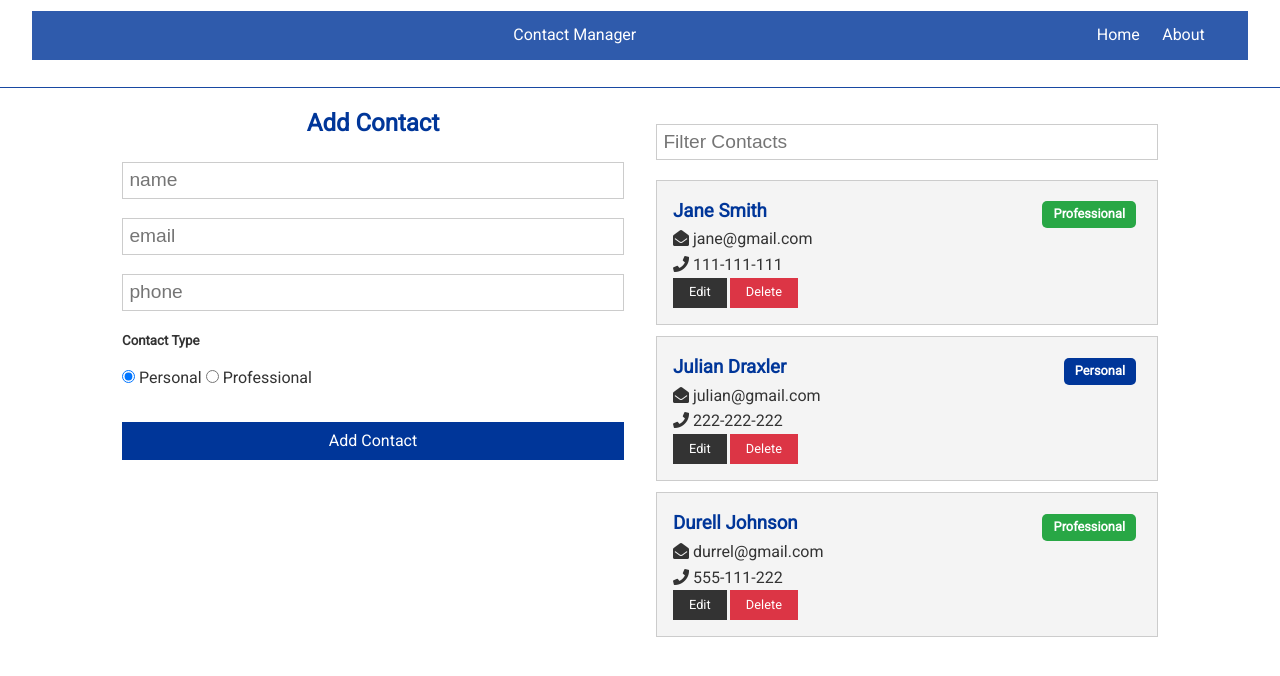
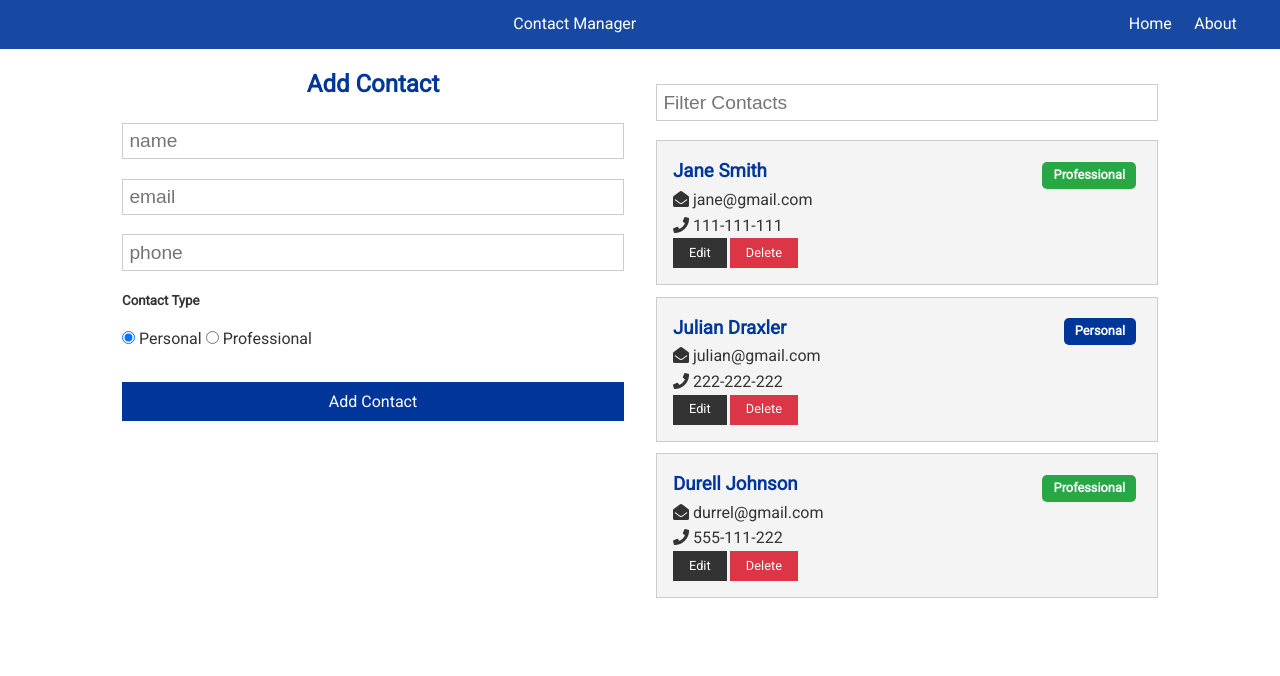
Before and after one commit to kdenno/ContactManager, a React (Create React App) app in the folder client/: page / in a window 1280 px wide. Shown: the top 676 px of the page. Built offline with nearby package versions, Linux system fonts and the light colour scheme; some icons are missing.

Commit message:
add fading effect on contacts

```diff
--- a/client/src/App.css
+++ b/client/src/App.css
@@ -394,10 +394,12 @@ table th {
 }
 .item-exit {
   opacity: 1;
+  transform: translateX(0)
 }
 .item-exit-active {
   opacity: 0;
-  transition: opacity 1000ms ease-in;
+  transform: translateX(1000px)
+  /* transition: opacity 1000ms ease-in; */
 }
 
 /* Mobile Styles */
--- a/client/src/components/contacts/ContactForm.js
+++ b/client/src/components/contacts/ContactForm.js
@@ -36,6 +36,7 @@ function ContactForm() {
     e.preventDefault();
     if(contactscontext.current) {
         contactscontext.updateContact(contact);
+        contactscontext.clearFilter();
         contactscontext.clearCurrent();
 
     }else {
--- a/client/src/components/contacts/Contacts.js
+++ b/client/src/components/contacts/Contacts.js
@@ -1,4 +1,5 @@
-import React, { useContext } from "react";
+import React, { useContext, Fragment } from "react";
+import { CSSTransition, TransitionGroup } from "react-transition-group";
 import ContactsContext from "../../context/contact/contactContext";
 import ContactItem from "./ContactItem";
 
@@ -6,15 +7,21 @@ function Contacts() {
   const contactscontext = useContext(ContactsContext);
   const { contacts, filtered } = contactscontext;
   return (
-    <div>
-      {filtered
-        ? filtered.map((contact) => (
-            <ContactItem contact={contact} key={contact.id} />
-          ))
-        : contacts.map((contact) => (
-            <ContactItem contact={contact} key={contact.id} />
-          ))}
-    </div>
+    <Fragment>
+      <TransitionGroup>
+        {filtered
+          ? filtered.map((contact) => (
+              <CSSTransition key={contact.id} timeout={500} classNames="item">
+                <ContactItem contact={contact} />
+              </CSSTransition>
+            ))
+          : contacts.map((contact) => (
+              <CSSTransition key={contact.id} timeout={500} classNames="item">
+                <ContactItem contact={contact} />
+              </CSSTransition>
+            ))}
+      </TransitionGroup>
+    </Fragment>
   );
 }
 
--- a/client/src/components/layout/Navbar.js
+++ b/client/src/components/layout/Navbar.js
@@ -4,8 +4,8 @@ import PropTypes from "prop-types";
 
 const Navbar = ({ title, icon }) => {
   return (
-    <Fragment>
-      <div className="navbar">
+    <Fragment className="navbar">
+
       <div className="navbar bg-primary">
         <i className={icon}></i> {title}
         <ul>
@@ -17,7 +17,7 @@ const Navbar = ({ title, icon }) => {
           </li>
         </ul>
       </div>
-      </div>
+
     </Fragment>
   );
 };
```
Also changed, not shown: client/src/context/contact/contactReducer.js (line endings or trailing spaces).
